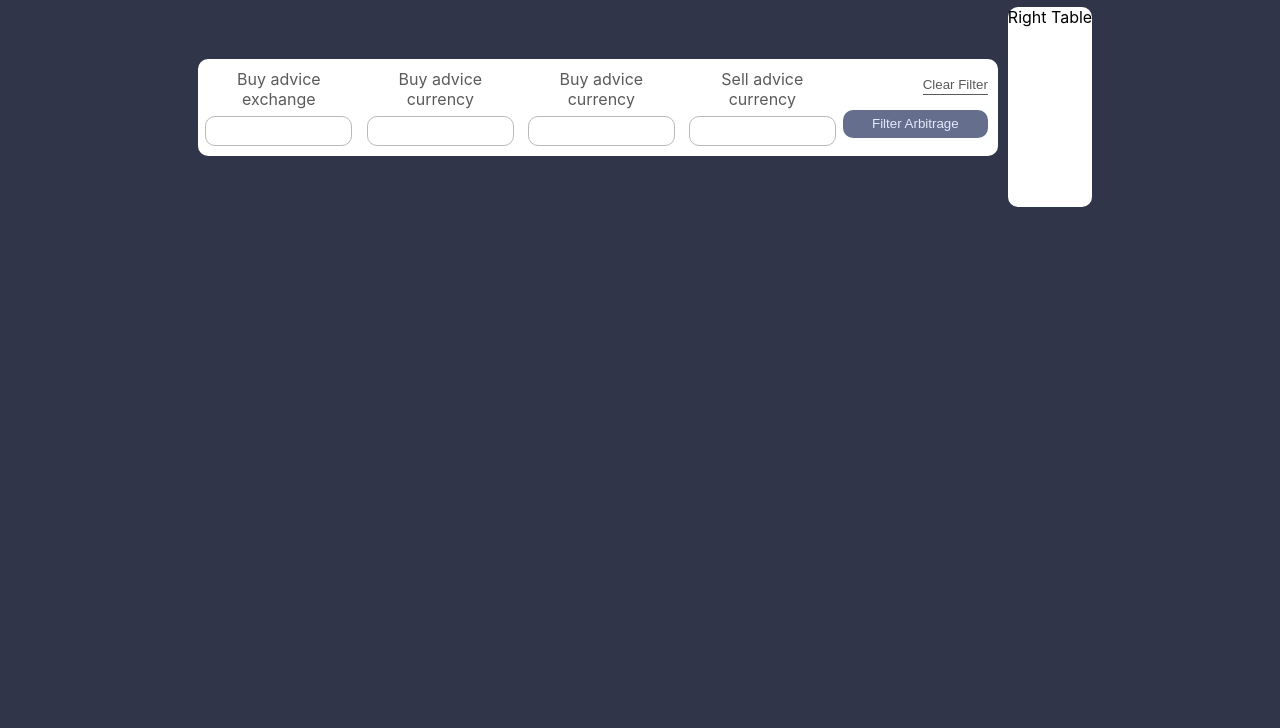
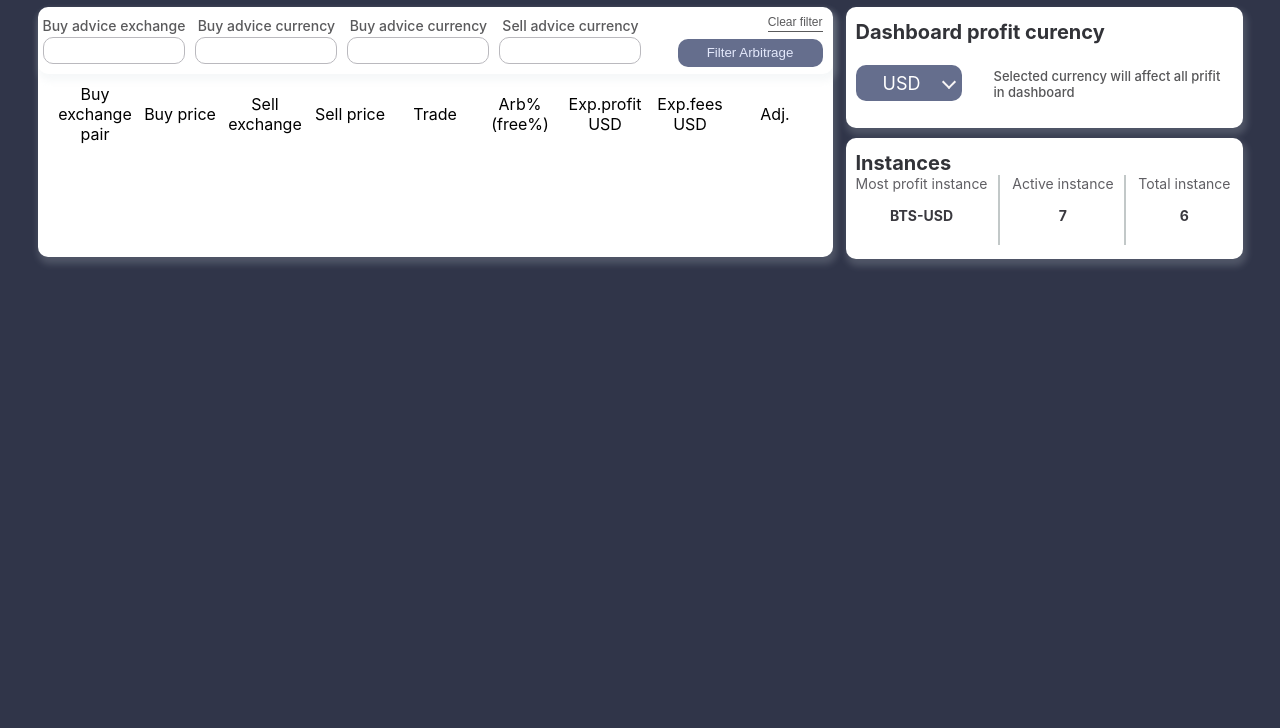
Before and after one commit to Sergey4334/bts-dashboard, a React app in the folder bts-app/: page / in a window 1280 px wide. Shown: the part 72-800 px from the top of the page. Built offline with nearby package versions, Linux system fonts and the light colour scheme.

Commit message:
added new styles for component

```diff
--- a/bts-app/src/components/app/app.css
+++ b/bts-app/src/components/app/app.css
@@ -8,7 +8,7 @@ body {
   background-color: #303549;
 }
 .container {
-  max-width: 1245px;
+  max-width: 1205px;
   padding: 0px 15px;
   margin: 0px auto;
 }
@@ -16,6 +16,10 @@ body {
   display: flex;
   align-items: center;
   justify-content: center;
+}
+.df-c {
+  display: flex;
+  justify-content: space-between;
 }
 input {
   padding: 0px;
--- a/bts-app/src/components/filter/filter.css
+++ b/bts-app/src/components/filter/filter.css
@@ -3,14 +3,22 @@
   align-items: center;
   justify-content: space-between;
   color: #5a5a5c;
+    -webkit-box-shadow: 2px 5px 7px 2px rgba(210, 219, 225, 0.2);
+  -moz-box-shadow: 2px 5px 7px 2px rgba(210, 219, 225, 0.2);
+  box-shadow: 2px 5px 7px 2px rgba(210, 219, 225, 0.2);
+  border-radius: 10px;
+}
+.filter-input {
+  display: flex;
+  justify-content: space-between;
 }
 .block-input {
-  margin: 10px 7px;
+  margin: 10px 5px;
   text-align: center;
 }
 .input-filter {
-  width: 145px;
-  height: 28px;
+  width: 140px;
+  height: 25px;
   border: 1px solid #bab9be;
   border-radius: 10px;
   color: #bab9be;
@@ -19,7 +27,9 @@
 }
 .lable-filter {
   color: #5a5a5c;
-  margin-bottom: 7px;
+  margin-bottom: 3px;
+  font-size: 14px;
+  font-weight: 500;
 }
 .btn-filter {
   background-color: #656e8d;
@@ -39,7 +49,8 @@
   margin-right: 10px;
 }
 .clear-filter {
-  margin-bottom: 15px;
+  margin-bottom: 7px;
+  font-size: 12px;
   padding: 0px 0px 2px 0px;
   background: none;
   border: none;
--- a/bts-app/src/components/filter/filter.js
+++ b/bts-app/src/components/filter/filter.js
@@ -4,7 +4,7 @@ import './filter.css';
 const Filter = () => {
   return (
     <div className="filter">
-      <div className="filter-input df">
+      <div className="filter-input">
         <div className="block-input">
           <div className="lable-filter">Buy advice exchange</div>
           <input type="text" className="input-filter" />
@@ -23,7 +23,7 @@ const Filter = () => {
         </div>
       </div>
       <div className="filter-btn">
-        <button className="clear-filter">Clear Filter</button>
+        <button className="clear-filter">Clear filter</button>
         <button className="btn-filter">Filter Arbitrage</button>
       </div>
     </div>
--- a/bts-app/src/components/header/header.css
+++ b/bts-app/src/components/header/header.css
@@ -6,7 +6,7 @@
   justify-content: flex-end;
 }
 .nav-header {
-  margin: 10px 15px;
+  margin: 5px 32px;
 }
 
 .nav-list li {
@@ -17,6 +17,7 @@
   margin: 0px 15px;
   border-bottom: 2px solid transparent;
   transition: 0.5s;
+  letter-spacing: 0.3px;
 }
 .nav-list li:hover {
   color: #f0ecfa;
@@ -27,10 +28,10 @@
 }
 .btn-logout {
   background-color: #2bf0ab;
-  height: 30px;
+  height: 25px;
   width: 100px;
   font-weight: 600;
-  font-size: 12px;
+  font-size: 11px;
   border-radius: 50px;
   border: none;
   outline: none;
--- a/bts-app/src/components/header/header.js
+++ b/bts-app/src/components/header/header.js
@@ -19,7 +19,7 @@ const Header = () => {
       </nav>
       <div className="auth-block df">
         <div className="icon-auth">
-          <img src={iconAuth} alt="Auth icon" width="30" />
+          <img src={iconAuth} alt="Auth icon" width="25" />
         </div>
         <div className="logout-auth">
           <button className="btn-logout">logout <img src={iconLogout} alt="Logout"  width="10"/></button>
--- a/bts-app/src/components/left-table/left-table.css
+++ b/bts-app/src/components/left-table/left-table.css
@@ -1,6 +1,19 @@
 .table-left {
-  max-width: 800px;
-  margin: 0px 10px;
+  max-width: 795px;
+  min-height: 250px;
+  margin-top: 10px;
   background: #fff;
   border-radius: 10px;
+  -webkit-box-shadow: 2px 5px 7px 2px rgba(210, 219, 225, 0.2);
+-moz-box-shadow: 2px 5px 7px 2px rgba(210, 219, 225, 0.2);
+box-shadow: 2px 5px 7px 2px rgba(210, 219, 225, 0.2);
 }
+.list-title {
+  display: flex;
+  align-items: center;
+  justify-content: space-between;
+  padding: 10px 15px;
+}
+.list-title div {
+  width: 200px;
+}
--- a/bts-app/src/components/left-table/left-table.js
+++ b/bts-app/src/components/left-table/left-table.js
@@ -7,6 +7,19 @@ export default class LeftTable extends Component {
     return (
       <div className="table-left">
         <Filter />
+        <div className="table-list-title">
+          <div className="list-title">
+            <div>Buy exchange pair</div>
+            <div>Buy price</div>
+            <div>Sell exchange</div>
+            <div>Sell price</div>
+            <div>Trade</div>
+            <div>Arb%(free%)</div>
+            <div>Exp.profit USD</div>
+            <div>Exp.fees USD</div>
+            <div>Adj.</div>
+          </div>
+        </div>
       </div>
     );
   };
--- a/bts-app/src/components/right-table/right-table.css
+++ b/bts-app/src/components/right-table/right-table.css
@@ -1,7 +1,170 @@
 .right-table {
-  max-width: 400px;
-  height: 200px;
+  max-width: 397px;
+}
+.profit-curency {
+  padding: 8px 0px 12px 10px;
+  margin: 10px 0px;
+  text-align: left;
   background: #fff;
   border-radius: 10px;
+  -webkit-box-shadow: 2px 5px 7px 2px rgba(210, 219, 225, 0.2);
+-moz-box-shadow: 2px 5px 7px 2px rgba(210, 219, 225, 0.2);
+box-shadow: 2px 5px 7px 2px rgba(210, 219, 225, 0.2);
+  height: 101px;
+}
+.curency {
+  display: flex;
+  align-items: center;
+  padding: 21px 0px;
+  justify-content: space-between;
+}
+.curency select {
+  margin-right: 10px;
+}
+.title-curency {
+  font-weight: bold;
+  font-size: 20px;
+  color: #323338;
+  padding-top: 5px;
+}
+.curency-text {
+  color: #575759;
+  font-size: 13px;
+  padding: 0px 10px 0px 38px;
+  font-weight: 500;
+}
+.title-item {
+  color: #605f64;
+  font-size: 14px;
+}
+.curency-value {
+  font-weight: bold;
+  color: #3a393f;
+  font-size: 14px;
+  padding: 15px 10px;
+}
+.item {
+  text-align: center;
+  max-width: 145px;
+  position: relative;
+  padding-right: 12px;
+}
+.most-profit::before {
+  content: "";
+  display: block;
+  height: 70px;
+  width: 2px;
+  background: #c2c8c8;
+  position: absolute;
+  top: 0;
+  right: 0;
+}
+.active-curency::before {
+  content: "";
+  display: block;
+  height: 70px;
+  width: 2px;
+  background: #c2c8c8;
+  position: absolute;
+  top: 0;
+  right: 0;
+}
 
+/*Select Styles Curency*/
+
+.input-select-change {
+  display: none;
 }
+
+#text {
+  position: absolute;
+  display: block;
+  top: 4px;
+  padding-left: 24px;
+}
+
+.select {
+  display: inline-block;
+  width: 100px;
+  height: 34px;
+  line-height: 30px;
+  position: relative;
+}
+
+.select:before {
+  content: "";
+  border: solid rgb(248, 245, 245);
+  border-width: 0 2px 2px 0;
+  padding: 4px;
+  display: inline-block;
+  color: #fff;
+  position: absolute;
+  right: 2px;
+  top: 12px;
+  z-index: 2;
+  text-align: center;
+  transform: rotate(45deg);
+    -webkit-transform: rotate(45deg);
+  cursor: pointer;
+  transition: 0.3s;
+}
+.select:hover:before {
+  transform: rotate(135deg);
+    -webkit-transform: rotate(135deg);
+}
+
+.select input[name="list"]:not(:checked) ~ #text {
+  color: #fff;
+}
+
+.select input[name="list"]:checked ~ #text {
+  background: transparent;
+  color: transparent;
+  z-index: 2;
+}
+
+#select:disabled ~ .items #text {
+  background: #eee;
+}
+
+.items {
+  display: block;
+  min-height: 30px;
+  position: absolute;
+  overflow: hidden;
+  width: 100px;
+  cursor: pointer;
+  background: #656e8d;
+  border-radius: 10px;
+  padding: 3px;
+  font-size: 18px;
+}
+
+#select:not(:checked) ~ .items {
+  height: 30px;
+}
+
+.items label {
+  border-top: 1px solid #ddd;
+  display: none;
+  color: #fff;
+  padding-left: 24px;
+}
+
+.items label:hover {
+  cursor: pointer;
+}
+
+#select:checked ~ .items {
+  padding-top: 30px;
+}
+
+#select:checked ~ .items label {
+  display: block;
+}
+
+.items input:checked + label {
+  display: block!important;
+  border: none;
+}
+/*End Select Styles*/
--- a/bts-app/src/components/right-table/right-table.js
+++ b/bts-app/src/components/right-table/right-table.js
@@ -1,10 +1,49 @@
-import React, {Component} from "react";
-import './right-table.css';
+import React, { Component } from "react";
+import "./right-table.css";
 
 export default class RightTable extends Component {
   render() {
     return (
-      <div className="right-table">Right Table</div>
+      <div className="right-table">
+        <div className="profit-curency">
+          <div className="title-curency">Dashboard profit curency</div>
+          <div className="curency">
+            <div className="select-curency">
+              <label htmlFor="select" className="select">
+                    <input type="radio" className="input-select-change" name="list" value="not_changed" id="bg" defaultChecked />
+                    <input type="radio" className="input-select-change" name="list" value="not_changed" id="select" />
+                    <div className="items">
+                      <input type="radio" name="list" className="input-select-change" value="first_value" id="list[0]" />
+                      <label htmlFor="list[0]">UA</label>
+                      <input type="radio" className="input-select-change" name="list" value="second_value" id="list[1]" />
+                      <label htmlFor="list[1]">EUR</label>
+                      <span id="text">USD</span>
+                    </div>
+              </label>
+            </div>
+            <div className="curency-text">
+              Selected currency will affect all prifit in dashboard
+            </div>
+          </div>
+        </div>
+        <div className="profit-curency">
+          <div className="title-curency">Instances</div>
+          <div className="curency-instances df-c">
+            <div className="most-profit item">
+              <div className="title-item">Most profit instance</div>
+              <div className="curency-value">BTS-USD</div>
+            </div>
+            <div className="active-curency item">
+              <div className="title-item">Active instance</div>
+              <div className="curency-value">7</div>
+            </div>
+            <div className="total-curency item">
+              <div className="title-item">Total instance</div>
+              <div className="curency-value">6</div>
+            </div>
+          </div>
+        </div>
+      </div>
     );
-  };
-};
+  }
+}
--- a/bts-app/src/components/row-table/row-table.js
+++ b/bts-app/src/components/row-table/row-table.js
@@ -3,7 +3,7 @@ import './row-table.css';
 
 const RowTable = ({ left, right }) => {
   return (
-    <div className="df container">
+    <div className="df-c container">
       <div className="block-left">{left}</div>
       <div className="block-right">{right}</div>
     </div>
```
